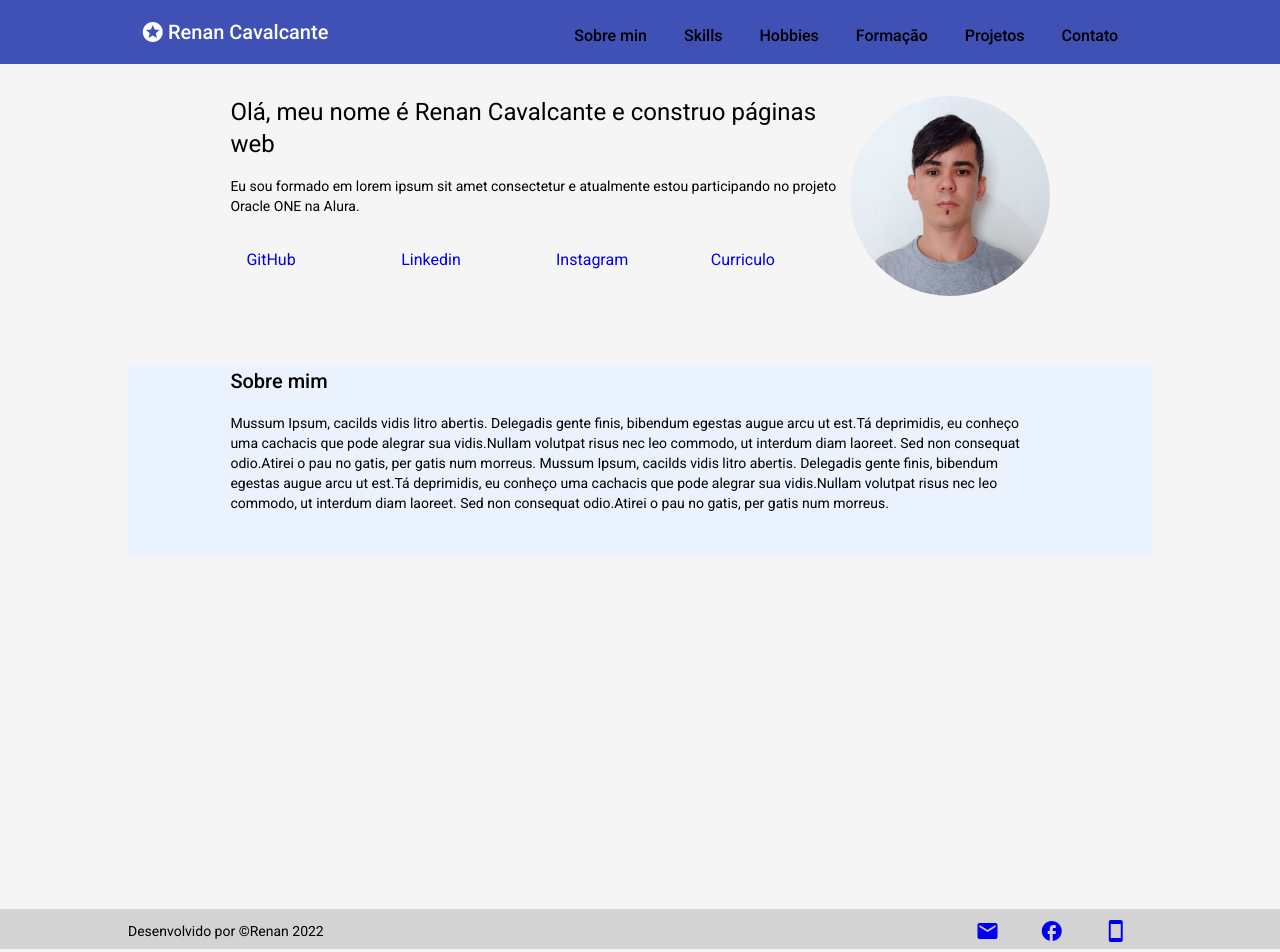
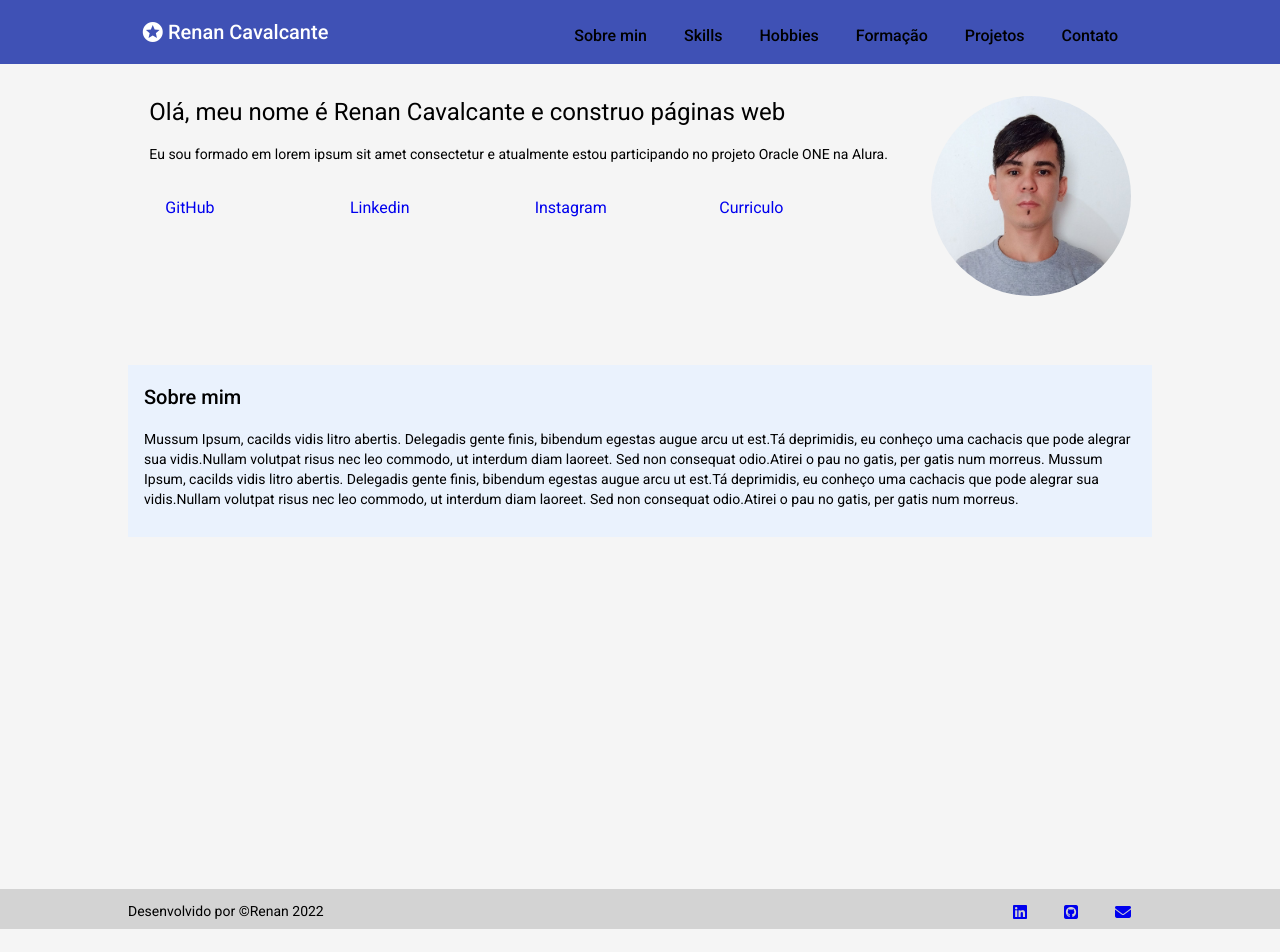
Before and after one commit to renanrcs/myPortifolio, an Angular app: page / in a window 1280 px wide. Shown: the top 952 px of the page. Built offline with nearby package versions, Linux system fonts and the light colour scheme.

Commit message:
small positioning adjustments

```diff
--- a/src/app/pages/about/about.component.css
+++ b/src/app/pages/about/about.component.css
@@ -1,7 +1,9 @@
+
 .section-main{
   display: flex;
-  justify-content: space-between;
+  justify-content: space-around;
   margin: 32px auto;
+  width: 100%;
 }
 
 mat-list{
@@ -17,6 +19,11 @@ img{
 
 .section-text{
   background-color: #EAF2FD;
+  width: 100%;
+}
+
+.div-text{
+  padding: 1rem;
 }
 
 /*
--- a/src/app/pages/about/about.component.html
+++ b/src/app/pages/about/about.component.html
@@ -15,7 +15,7 @@
 </section>
 
 <section class="section-text">
-  <div class="div-text container">
+  <div class="div-text">
     <h2>Sobre mim</h2>
     <p>
       Mussum Ipsum, cacilds vidis litro abertis. Delegadis gente finis, bibendum egestas augue arcu ut est.Tá deprimidis, eu conheço uma cachacis que pode alegrar sua vidis.Nullam volutpat risus nec leo commodo, ut interdum diam laoreet. Sed non consequat odio.Atirei o pau no gatis, per gatis num morreus.
--- a/src/app/pages/hobbies/hobbies.component.css
+++ b/src/app/pages/hobbies/hobbies.component.css
@@ -5,11 +5,7 @@
   gap: 1rem;
 }
 
-/*
-========================
-          MOBILE
-========================
-*/
+
 section{
   width: 80%;
   display: flex;
@@ -34,6 +30,12 @@ section{
 .title-section-hobbies{
   flex-grow: 1;
   text-align: center;
-  padding: 1rem;
+  padding: 2rem;
   font-weight: 700;
 }
+
+/*
+========================
+          MOBILE
+========================
+*/
--- a/src/app/pages/projetos/projetos.component.css
+++ b/src/app/pages/projetos/projetos.component.css
@@ -8,6 +8,7 @@
   font-size: 32px;
   line-height: 38px;
   text-align: center;
+  padding: 2rem 0;
 }
 
 .div-main__items{
@@ -24,7 +25,7 @@
   padding: .2rem 1rem;
 }
 
-.iv-main__items__text__buttons{
+.div-main__items__text__buttons{
   display: flex;
   gap: 5px;
 }
--- a/src/app/pages/skills/skills.component.css
+++ b/src/app/pages/skills/skills.component.css
@@ -4,12 +4,6 @@
   flex-wrap: wrap;
   gap: 1rem;
 }
-
-/*
-========================
-MOBILE
-========================
-*/
 
 section{
   width: 80%;
@@ -35,6 +29,12 @@ section{
 .title-section-skills{
   flex-grow: 1;
   text-align: center;
-  padding: 1rem;
+  padding: 2rem;
   font-weight: 700;
 }
+
+/*
+========================
+MOBILE
+========================
+*/
--- a/src/app/sharepage/footer/footer.component.css
+++ b/src/app/sharepage/footer/footer.component.css
@@ -16,10 +16,6 @@ footer{
 
 p{
   padding-top: 1rem;
-}
-
-mat-icon{
-  margin-right: .2rem;
 }
 
 mat-list{
--- a/src/app/sharepage/footer/footer.component.html
+++ b/src/app/sharepage/footer/footer.component.html
@@ -5,13 +5,13 @@
     </p>
     <mat-list role="list">
       <mat-list-item role="listitem"><a routerLinkActive="active-link" routerLink="about">
-        <mat-icon>mail</mat-icon>
+        <i class="fa-brands fa-linkedin"></i>
       </a> </mat-list-item>
       <mat-list-item role="listitem"><a routerLinkActive="active-link" routerLink="skills">
-        <mat-icon>facebook</mat-icon>
+        <i class="fa-brands fa-square-github"></i>
       </a> </mat-list-item>
       <mat-list-item role="listitem"><a routerLinkActive="active-link" routerLink="hobbies">
-        <mat-icon>smartphone</mat-icon>
+        <i class="fa-solid fa-envelope"></i>
       </a> </mat-list-item>
     </mat-list>
   </div>
```
